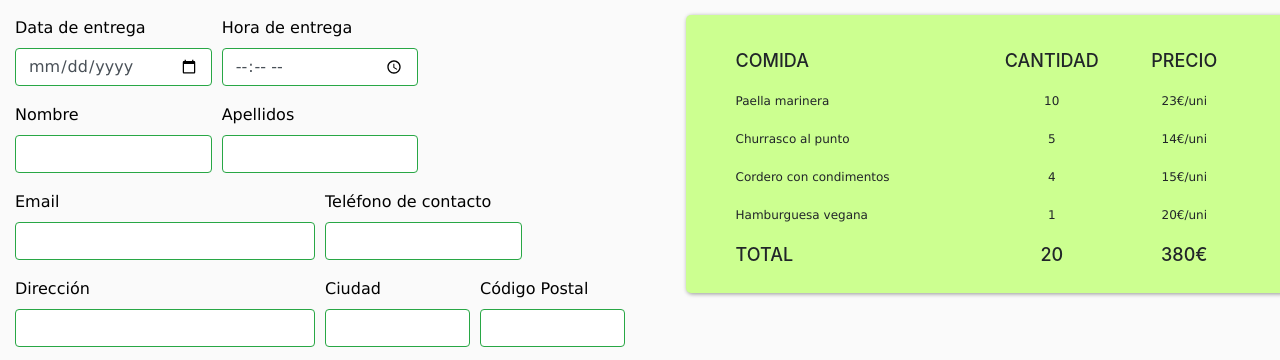
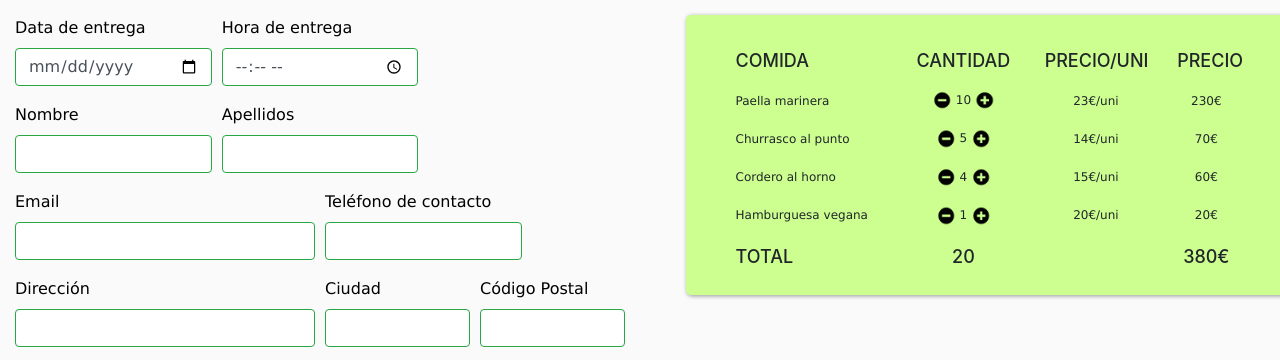
Before and after one commit to sergibech/sergibech.github.io, a plain HTML site: page resume.html in a window 1280 px wide. Shown: the part 91-451 px from the top of the page. Drawn offline with nearby package versions, Linux system fonts and the light colour scheme.

Commit message:
Botons de + i - a la resume

```diff
--- a/css/resume.css
+++ b/css/resume.css
@@ -23,12 +23,19 @@
 #comida {
   margin-top: 1%;
 }
-
+.fila{
+  margin-top:18px;
+  font-size: 12px;
+}
 #cantidad {
   margin-top: 1%;
   text-align: center;
 }
 #precio {
+  margin-top: 1%;
+  text-align: center;
+}
+#precio_uni {
   margin-top: 1%;
   text-align: center;
 }
--- a/resume.html
+++ b/resume.html
@@ -140,36 +140,66 @@
 		<div class="col-lg-6 col-md-6 col-sm-12" id="req_comanda">
 			<div class="requadre sombrejat" id="comanda">
 				<div class="row">
-					<div class="col-lg-6 col-md-6 col-sm-6" id="comida">
+					<div class="col-lg-4 col-md-4 col-sm-4" id="comida">
 						<h6>COMIDA</h6>
 						<p>Paella marinera</p>
 						<p>Churrasco al punto</p>
-						<p>Cordero con condimentos</p>
+						<p>Cordero al horno</p>
 						<p>Hamburguesa vegana</p>
 					</div>
 					<div class="col-lg-3 col-md-3 col-sm-3" id="cantidad">
 						<h6>CANTIDAD</h6>
-						<p>10</p>
-						<p>5</p>
-						<p>4</p>
-						<p>1</p>
+						<div class="fila">
+								<input type="image" alt="quitar" src="img/menys.png" style="height: auto; width: 20%; vertical-align: middle;">
+								<span style="vertical-align: middle;">10</span>
+								<input type="image" alt="añadir" src="img/mes.png" style="height: auto; width: 20%; vertical-align: middle;">
+
+						</div>
+						<div class="fila">
+								<input type="image" alt="quitar" src="img/menys.png" style="height: auto; width: 20%; vertical-align: middle;">
+								<span style="vertical-align: middle;">5</span>
+								<input type="image" alt="añadir" src="img/mes.png" style="height: auto; width: 20%; vertical-align: middle;">
+
+						</div>
+						<div class="fila">
+								<input type="image" alt="quitar" src="img/menys.png" style="height: auto; width: 20%; vertical-align: middle;">
+								<span style="vertical-align: middle;">4</span>
+								<input type="image" alt="añadir" src="img/mes.png" style="height: auto; width: 20%; vertical-align: middle;">
+
+						</div>
+						<div class="fila">
+								<input type="image" alt="quitar" src="img/menys.png" style="height: auto; width: 20%; vertical-align: middle;">
+								<span style="vertical-align: middle;">1</span>
+								<input type="image" alt="añadir" src="img/mes.png" style="height: auto; width: 20%; vertical-align: middle;">
+
+						</div>
 					</div>
-					<div class="col-lg-3 col-md-3 col-sm-3" id="precio">
-						<h6>PRECIO</h6>
+					<div class="col-lg-3 col-md-3 col-sm-3" id="precio_uni">
+						<h6>PRECIO/UNI</h6>
 						<p>23€/uni</p>
 						<p>14€/uni</p>
 						<p>15€/uni</p>
 						<p>20€/uni</p>
 					</div>
+					<div class="col-lg-2 col-md-2 col-sm-2" id="precio">
+						<h6>PRECIO</h6>
+						<p>230€</p>
+						<p>70€</p>
+						<p>60€</p>
+						<p>20€</p>
+					</div>
 				</div>
 				<div class="row">
-					<div class="col-lg-6 col-md-6 col-sm-6" id="totalComida">
+					<div class="col-lg-4 col-md-4 col-sm-4" id="totalComida">
 						<h6>TOTAL</h6>
 					</div>
 					<div class="col-lg-3 col-md-3 col-sm-3" id="totalCantidad">
 						<h6>20</h6>
 					</div>
-					<div class="col-lg-3 col-md-3 col-sm-3" id="totalPrecio">
+					<div class="col-lg-3 col-md-3 col-sm-3" id="totalCantidad">
+						<h6></h6>
+					</div>
+					<div class="col-lg-2 col-md-2 col-sm-2" id="totalPrecio">
 						<h6>380€</h6>
 					</div>
 				</div>
```
